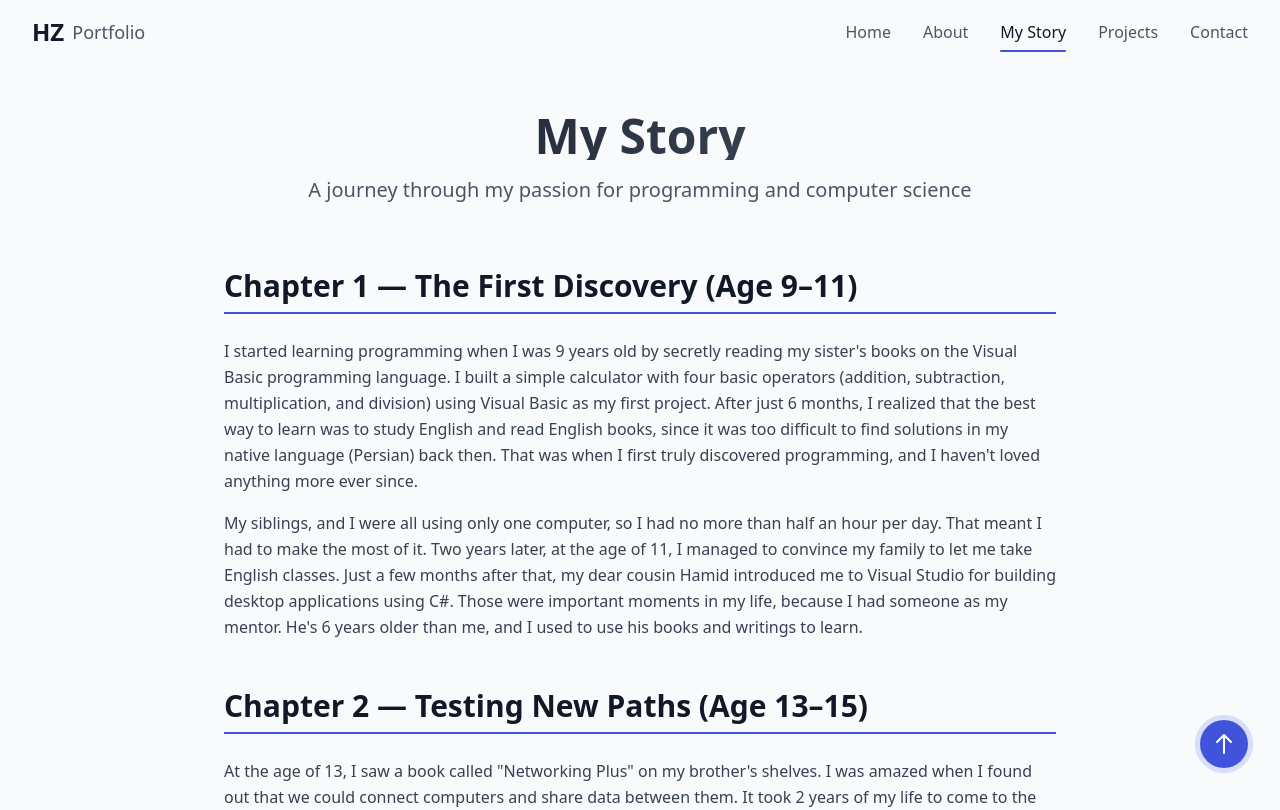
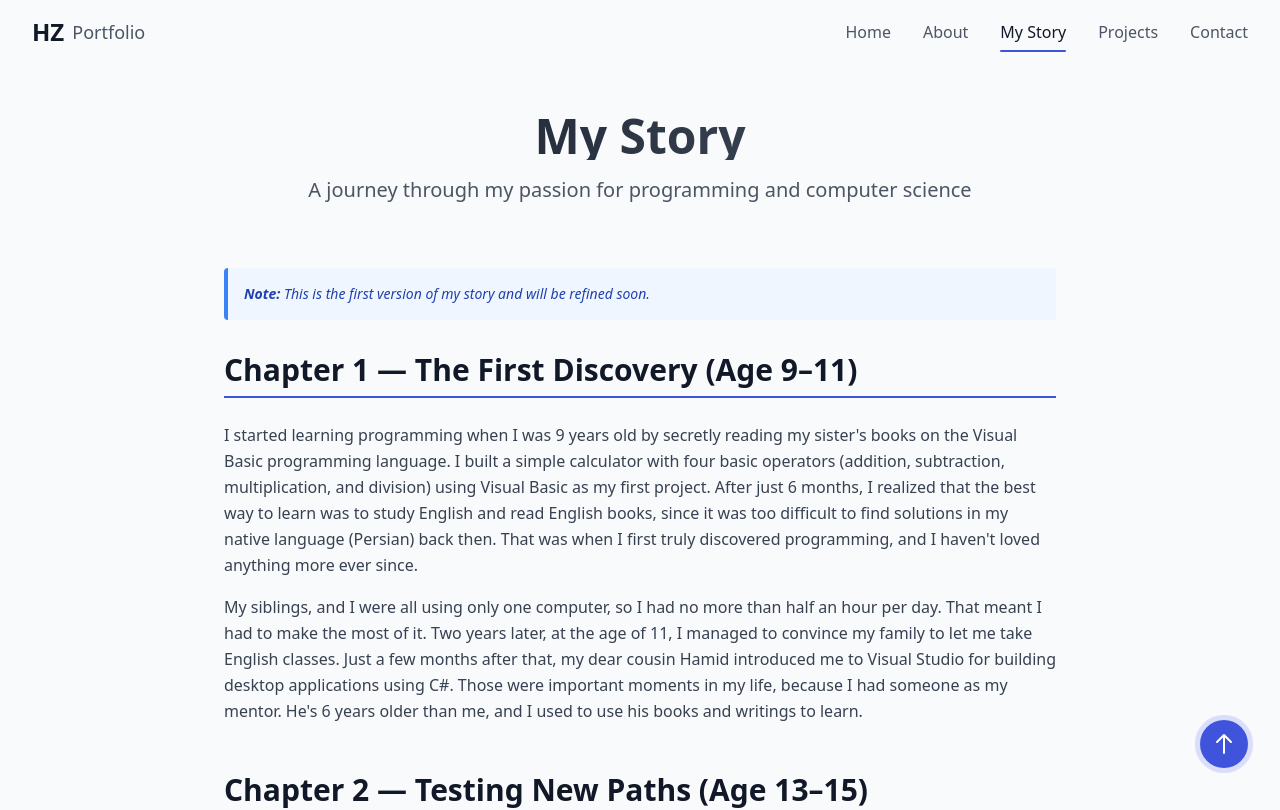
Before and after one commit to HadiZareZadeh/portfolio, a Vue app: page /story in a window 1280 px wide. Shown: the top 810 px of the page. Built offline with nearby package versions, Linux system fonts and the light colour scheme.

Commit message:
updated resume

```diff
--- a/src/pages/StoryPage.vue
+++ b/src/pages/StoryPage.vue
@@ -8,6 +8,13 @@
         </h1>
         <p class="text-xl text-gray-600 max-w-3xl mx-auto">
           A journey through my passion for programming and computer science
+        </p>
+      </div>
+
+      <!-- Version Note -->
+      <div class="mb-8 p-4 bg-blue-50 border-l-4 border-blue-500 rounded" v-reveal>
+        <p class="text-sm text-blue-800 italic">
+          <strong>Note:</strong> This is the first version of my story and will be refined soon.
         </p>
       </div>
 
@@ -167,6 +174,13 @@
             </ol>
           </div>
         </section>
+
+        <!-- To Be Continued -->
+        <section v-reveal class="mb-12 mt-16 p-6 bg-gray-50 border-l-4 border-gray-400 rounded">
+          <p class="text-gray-700 leading-relaxed italic">
+            There's more to include in the last 5 years from 2020 (my graduation year from KHEI) until right now...
+          </p>
+        </section>
       </article>
     </div>
   </div>
```
